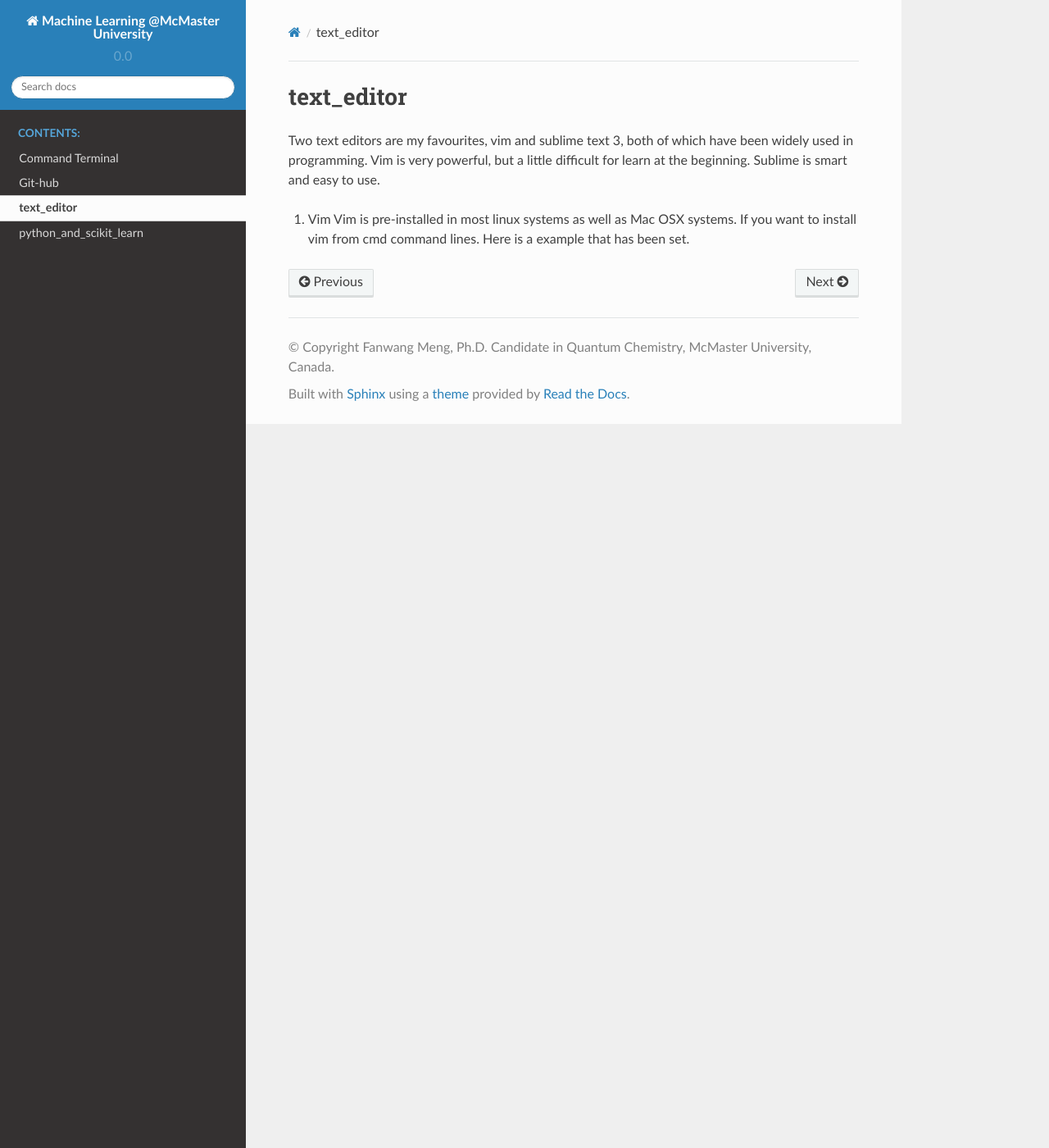
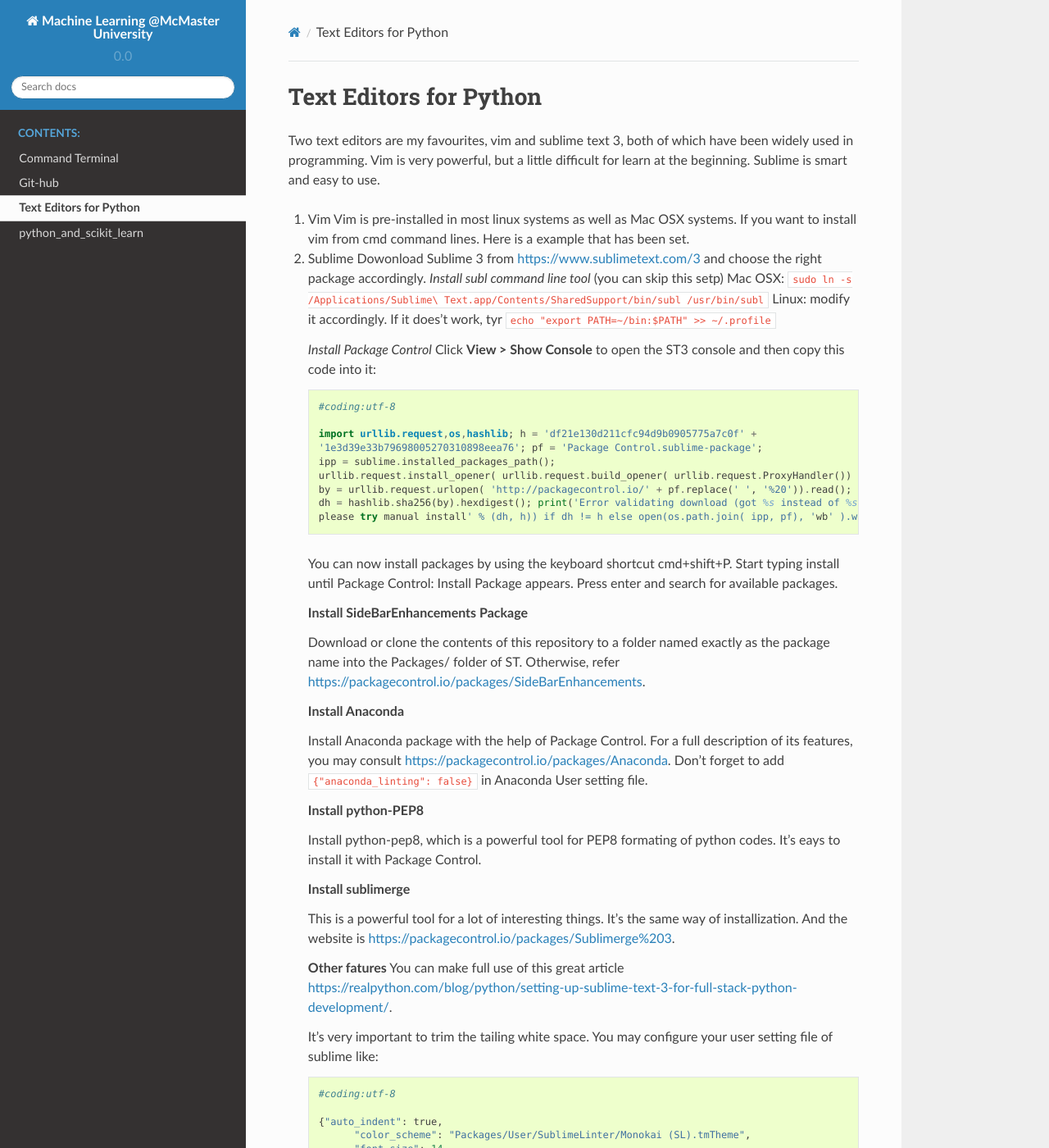
Before and after one commit to somous-jhzhao/Machine_Learning_at_McMaster_University, a Sphinx documentation site: the page built from doc/text_editor.rst, in a window 1280 px wide and 1400 px high. Shown: the whole window at 82% size. Built offline with Sphinx 7.4.7 and the Read the Docs theme 2.0.0, drawn with Linux system fonts in a browser that asks for light colours; some of the changed text lies outside the part shown.

Commit message:
text editors for python

```diff
--- a/doc/text_editor.rst
+++ b/doc/text_editor.rst
@@ -1,5 +1,5 @@
-text_editor
-============
+Text Editors for Python
+========================
 
 Two text editors are my favourites, vim and sublime text 3, both of which have been widely used in programming.
 Vim is very powerful, but a little difficult for learn at the beginning. Sublime is smart and easy to use.
@@ -7,3 +7,77 @@ Vim is very powerful, but a little difficult for learn at the beginning. Sublime
 #. Vim
    Vim is pre-installed in most linux systems as well as Mac OSX systems. If you want to install vim from
    cmd command lines. Here is a example that has been set.
+
+#. Sublime
+   Dowonload Sublime 3 from https://www.sublimetext.com/3 and choose the right package accordingly.
+   *Install subl command line tool* (you can skip this setp)
+   Mac OSX: ``sudo ln -s /Applications/Sublime\ Text.app/Contents/SharedSupport/bin/subl /usr/bin/subl``
+   Linux: modify it accordingly. If it does't work, tyr ``echo "export PATH=~/bin:$PATH" >> ~/.profile``
+
+   *Install Package Control*
+   Click **View > Show Console** to open the ST3 console and then copy this code into it:
+
+   .. code:: python
+
+    #coding:utf-8
+
+    import urllib.request,os,hashlib; h = 'df21e130d211cfc94d9b0905775a7c0f' +
+    '1e3d39e33b79698005270310898eea76'; pf = 'Package Control.sublime-package';
+    ipp = sublime.installed_packages_path();
+    urllib.request.install_opener( urllib.request.build_opener( urllib.request.ProxyHandler()) );
+    by = urllib.request.urlopen( 'http://packagecontrol.io/' + pf.replace(' ', '%20')).read();
+    dh = hashlib.sha256(by).hexdigest(); print('Error validating download (got %s instead of %s),
+    please try manual install' % (dh, h)) if dh != h else open(os.path.join( ipp, pf), 'wb' ).write(by)
+
+   You can now install packages by using the keyboard shortcut cmd+shift+P.
+   Start typing install until Package Control: Install Package appears.
+   Press enter and search for available packages.
+
+   **Install SideBarEnhancements Package**
+
+   Download or clone the contents of this repository to a folder named exactly as the package name into the Packages/ folder of ST.
+   Otherwise, refer https://packagecontrol.io/packages/SideBarEnhancements.
+
+   **Install Anaconda**
+
+   Install Anaconda package with the help of Package Control. For a full description of its features, you may consult
+   https://packagecontrol.io/packages/Anaconda.
+   Don't forget to add ``{"anaconda_linting": false}`` in Anaconda User setting file.
+
+   **Install python-PEP8**
+
+   Install python-pep8, which is a powerful tool for PEP8 formating of python codes. It's eays to install it with Package Control.
+
+   **Install sublimerge**
+
+   This is a powerful tool for a lot of interesting things. It's the same way of installization. And the website is
+   https://packagecontrol.io/packages/Sublimerge%203.
+
+
+   **Other fatures**
+   You can make full use of this great article https://realpython.com/blog/python/setting-up-sublime-text-3-for-full-stack-python-development/.
+
+   It's very important to trim the tailing white space. You may configure your user setting file of sublime like:
+
+   .. code:: python
+
+    #coding:utf-8
+
+    {"auto_indent": true,
+	  "color_scheme": "Packages/User/SublimeLinter/Monokai (SL).tmTheme",
+	  "font_size": 14,
+	  "ignored_packages":
+	  [
+	  	"Vintage"
+	  ],
+	  "rulers":
+	  [
+	  	79
+	  ],
+	  "smart_indent": true,
+	  "tab_size": 4,
+	  "trim_automatic_white_space": true,
+	  "trim_trailing_white_space_on_save": true,
+	  "use_tab_stops": true,
+	  "word_wrap": true,
+	  "wrap_width": 80}
```
